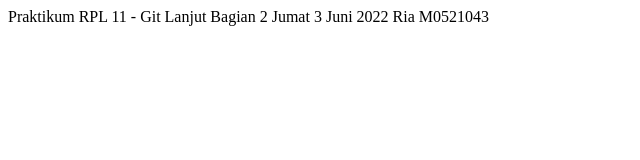
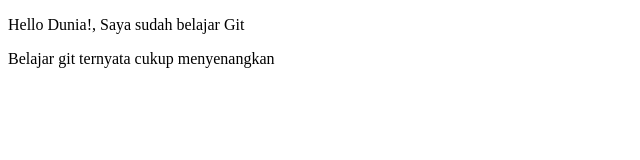
Before and after one commit to HyRii/PRAK1GITRPL, a plain HTML site: page index.html in a window 1280 px wide. Shown: the whole page, without its empty margins (0-640 px from the left). Drawn offline with Linux system fonts and the light colour scheme.

Commit message:
login.html

```diff
--- a/index.html
+++ b/index.html
@@ -1,10 +1,11 @@
 <!DOCTYPE html>
-<html lang="en">
-<head>
-    Praktikum RPL 11 - Git Lanjut Bagian 2
-</head>
-<body>
-    Jumat 3 Juni 2022
-    Ria M0521043
-</body>
+<html>
+ <head>
+ <meta charset="utf-8">
+ <title>Belajar Git - Project 01</title>
+ </head>
+ <body>
+ <p>Hello Dunia!, Saya sudah belajar Git</p>
+ <p>Belajar git ternyata cukup menyenangkan</p>
+ </body>
 </html>
```
